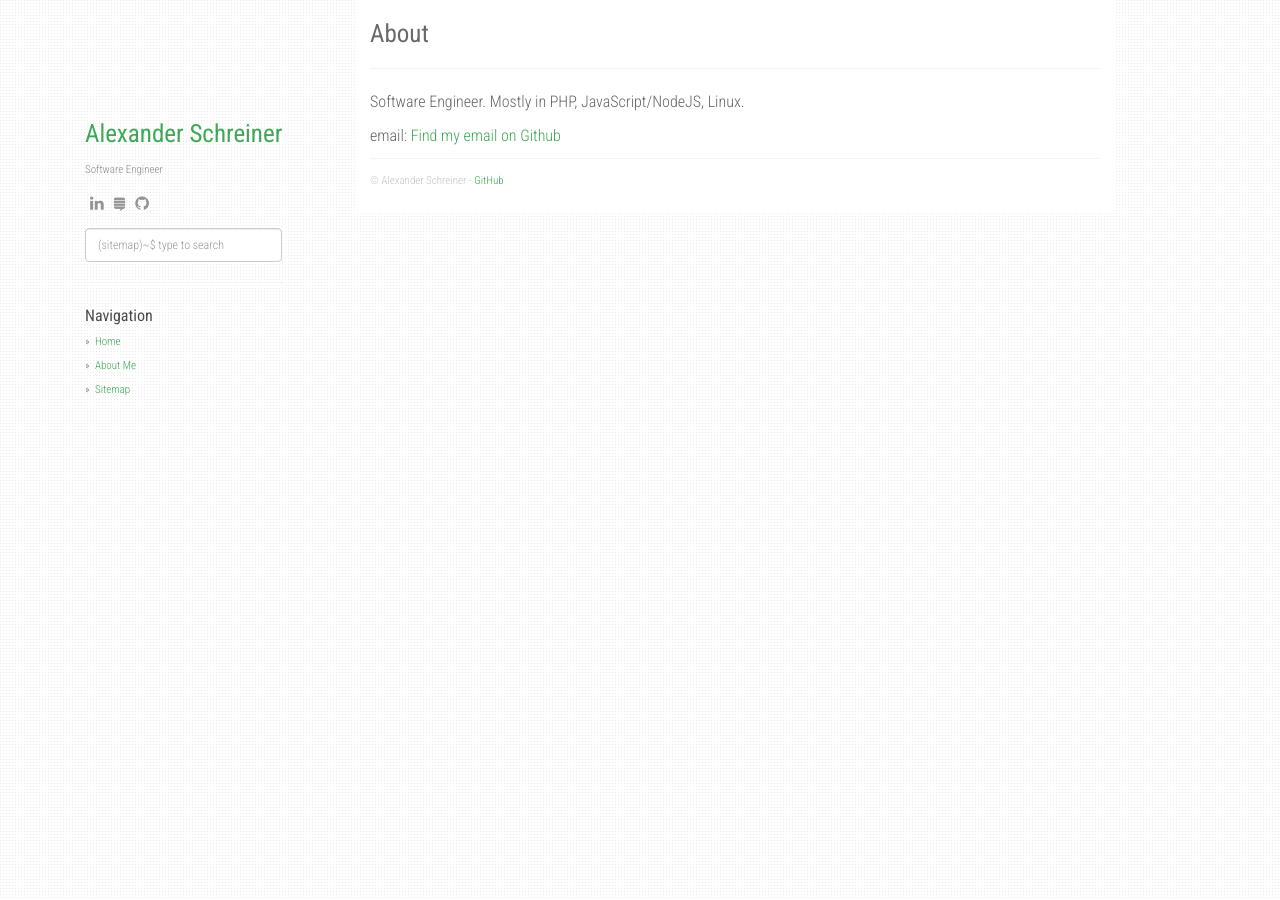
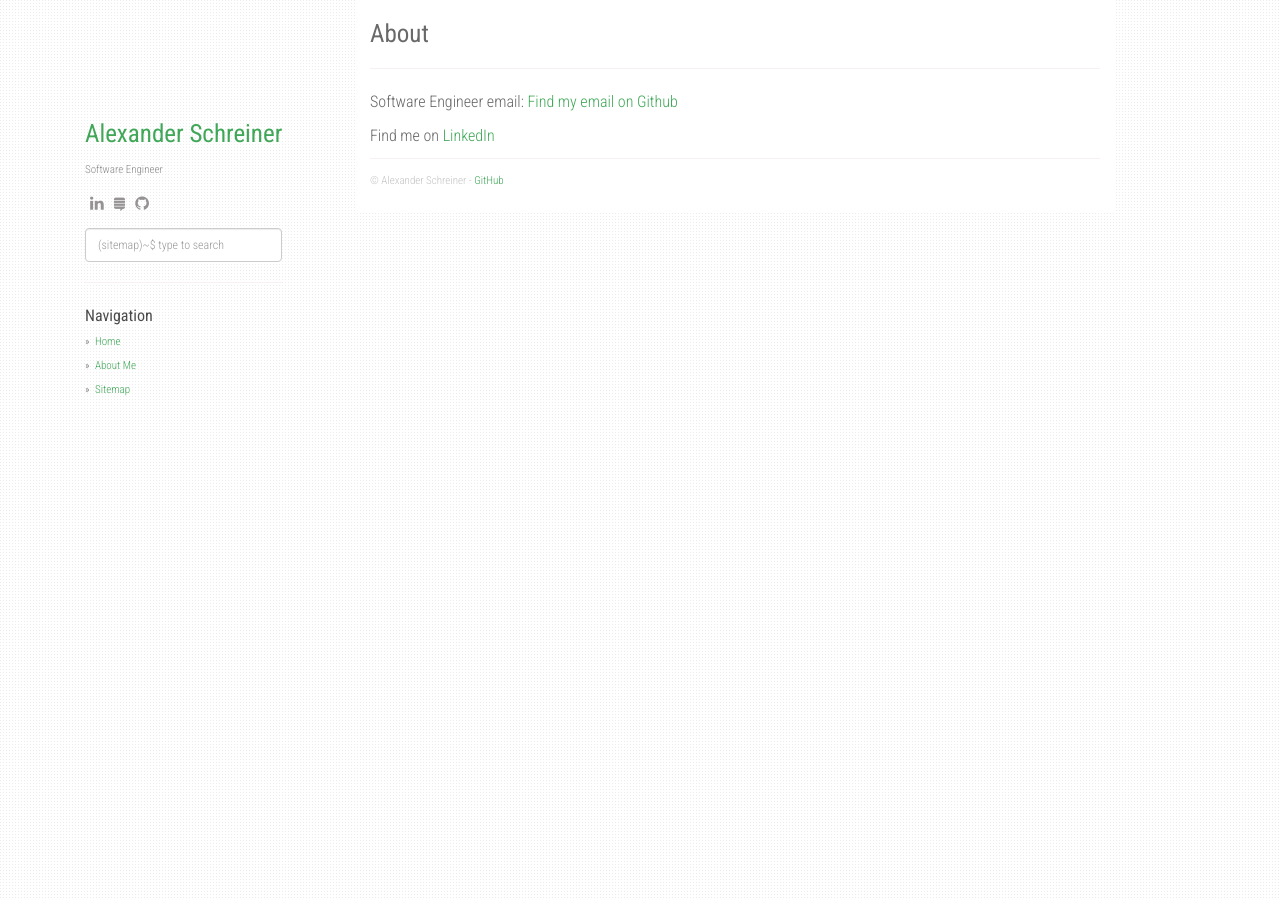
Before and after one commit to alexander-schreiner/alexander-schreiner.github.io, a Jekyll site: the page built from about.md, in a window 1280 px wide. Built offline with Jekyll 4.4.1, drawn with Linux system fonts in a browser that asks for light colours; nearby versions of some CDN libraries.

Commit message:
Update about.md

```diff
--- a/about.md
+++ b/about.md
@@ -4,6 +4,7 @@ title: About
 permalink: /about/
 ---
 
-Software Engineer. Mostly in PHP, JavaScript/NodeJS, Linux.
+Software Engineer
+email: [Find my email on Github](https://github.com/alexander-schreiner)
 
-email: [Find my email on Github](https://github.com/alexander-schreiner)
+Find me on [LinkedIn](https://www.linkedin.com/in/alexander-schreiner-5722721b6/)
```
